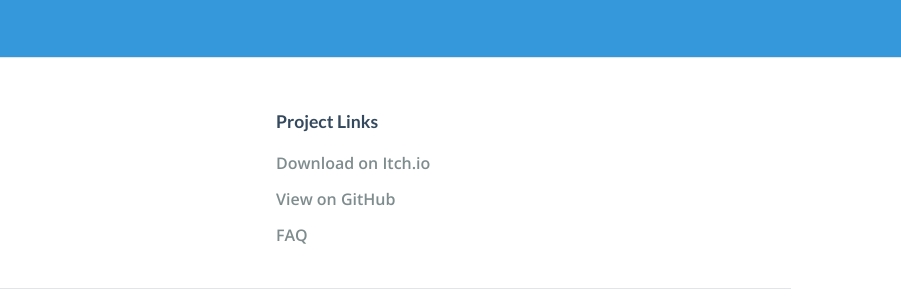
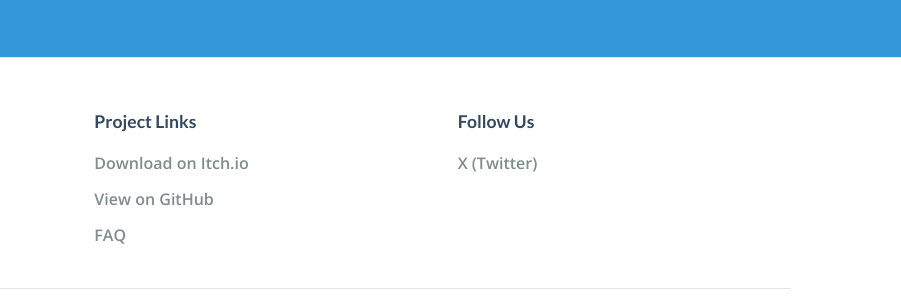
Before and after one commit to Cruz75/PGA-Tour-2k25-Calculator-PRO, a plain HTML site: page index.html in a window 1280 px wide. Shown: the part 4036-4342 px from the top of the page, 379-1280 px from the left. Drawn offline with nearby package versions, Linux system fonts and the light colour scheme.

Commit message:
Update index.html

```diff
--- a/index.html
+++ b/index.html
@@ -540,12 +540,14 @@
                     <a href="#faq">FAQ</a>
                 </div>
 
-                <!--
+
                 <div class="footer-social">
                     <h4>Follow Us</h4>
-                    <a href="INSERISCI_QUI_URL_PROFILO_X" target="_blank">X (Twitter)</a>
+                    <a href="https://x.com/CruzLabsStudio" target="_blank">X (Twitter)</a>
+                </div>
+                <!--
                     <a href="INSERISCI_QUI_URL_CANALE_YOUTUBE" target="_blank">YouTube</a>
-                </div>
+
                 -->
 
             </div>
```
